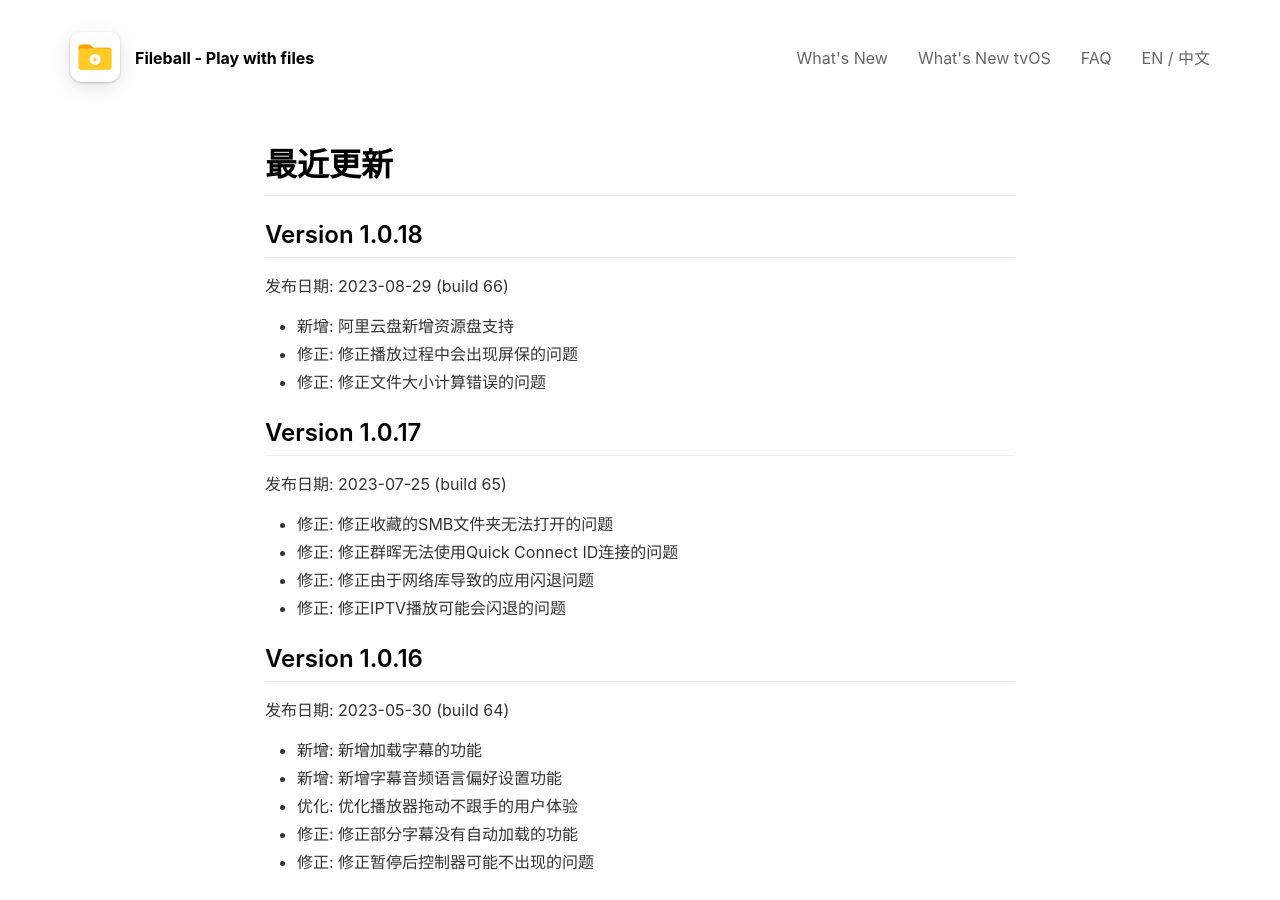
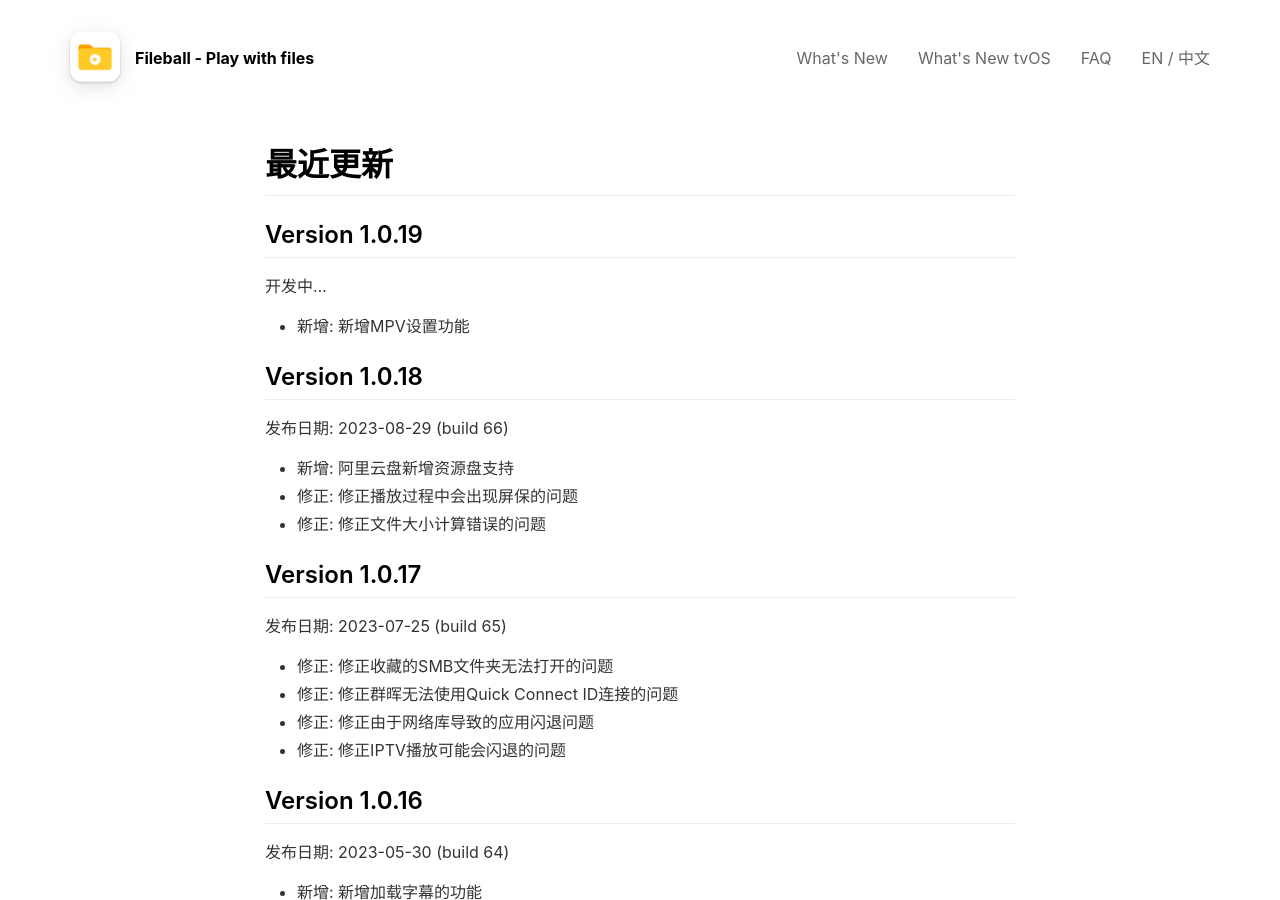
Before and after one commit to alexiscn/fileball.app, a Jekyll site: the page built from _pages/cn/changelog_tv.md, in a window 1280 px wide and 900 px high. Built offline with Jekyll 4.4.1, drawn with Linux system fonts in a browser that asks for light colours; nearby versions of some CDN libraries.

Commit message:
update changelog

```diff
--- a/_pages/cn/changelog_tv.md
+++ b/_pages/cn/changelog_tv.md
@@ -7,6 +7,12 @@ locale: cn
 ---
 
 # 最近更新
+
+## **Version 1.0.19**
+
+开发中...
+
+- 新增: 新增MPV设置功能
 
 ## **Version 1.0.18**
 
```
Also changed, not shown: _pages/changlog_tv.md (+6 -0 lines).
